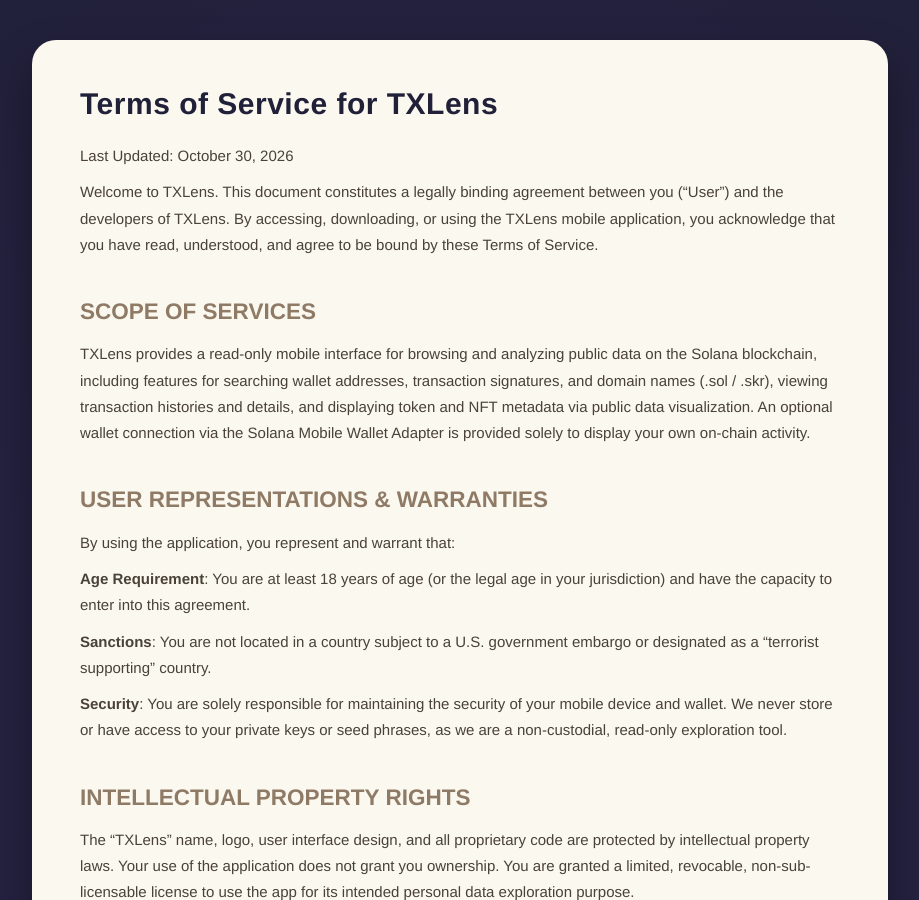
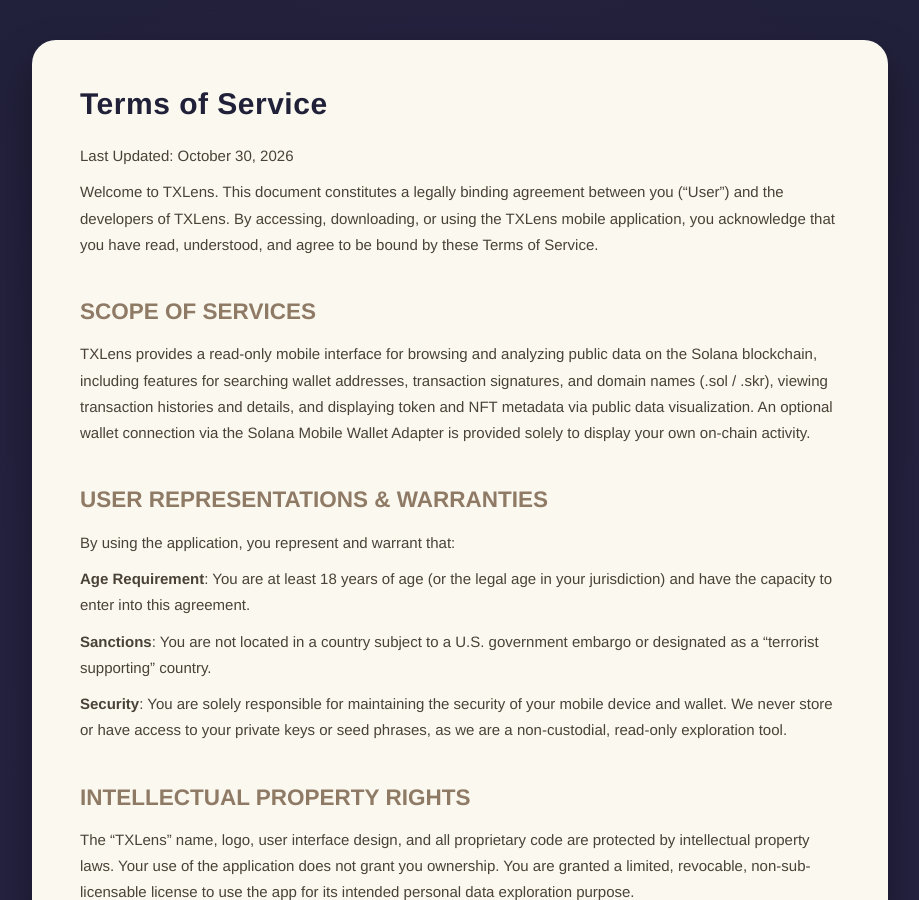
Before and after one commit to lancyxs/TXLens, a Jekyll site: the page built from TOS.md, in a window 1280 px wide and 900 px high. Shown: the whole window, without its empty margins (180-1099 px from the left). Built offline with Jekyll 4.4.1, drawn with Linux system fonts in a browser that asks for light colours.

Commit message:
Update TOS.md

```diff
--- a/TOS.md
+++ b/TOS.md
@@ -3,7 +3,7 @@
 layout: default
 ---
 
-# Terms of Service for TXLens
+# Terms of Service
 
 Last Updated: October 30, 2026
 
```
